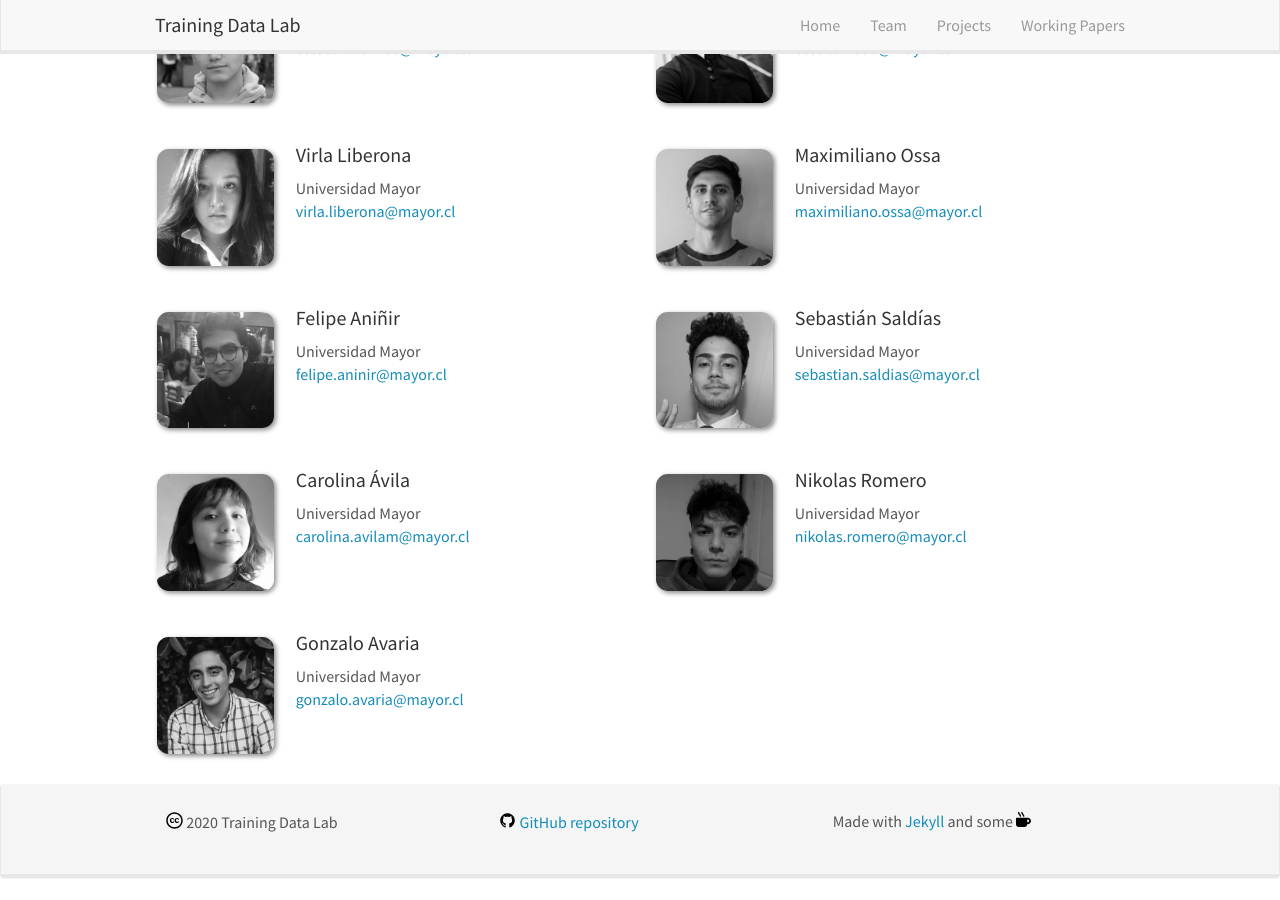
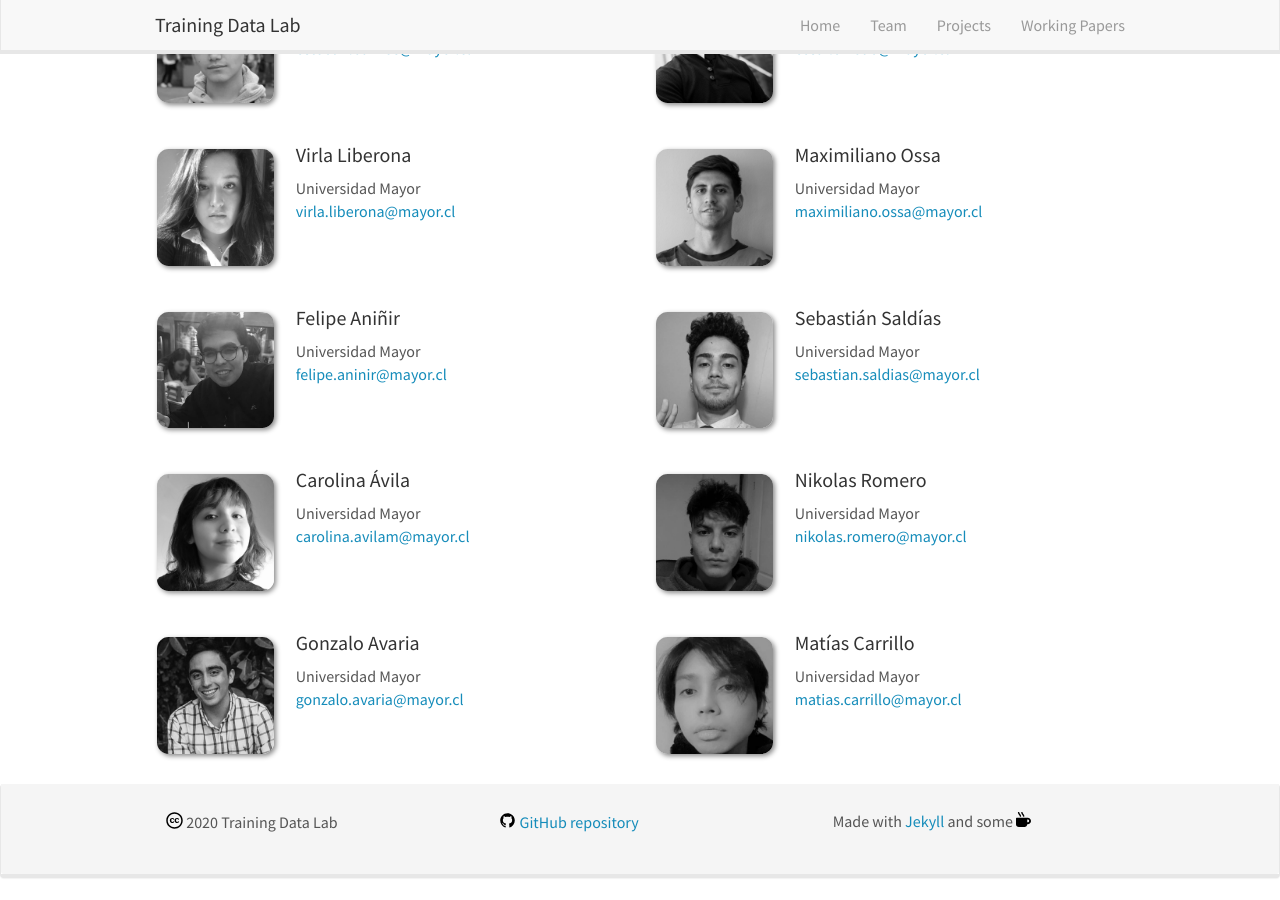
Before and after one commit to training-datalab/old-training-datalab.com, a Jekyll site: the page built from _pages/team.md, in a window 1280 px wide and 900 px high, scrolled down 1296 px. Built offline with Jekyll 4.4.1, drawn with Linux system fonts in a browser that asks for light colours; nearby versions of some CDN libraries.

Commit message:
Update research_assistants.yml

```diff
--- a/_data/research_assistants.yml
+++ b/_data/research_assistants.yml
@@ -75,3 +75,9 @@
   info: Universidad Mayor
   email: gonzalo.avaria@mayor.cl
   website:
+
+- name: Matías Carrillo
+  photo: mcarrillo.jpg
+  info: Universidad Mayor
+  email: matias.carrillo@mayor.cl
+  website:
```
